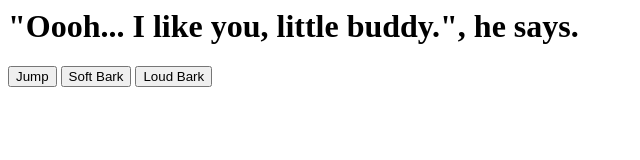
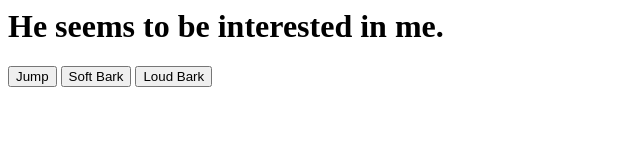
Before and after one commit to instafluff/LudumDare47, a website: page index.html in a window 1280 px wide. Both pictures are taken after a click on the button "Sniff Around". Shown: the whole page, without its empty margins (0-640 px from the left). Drawn offline with nearby package versions, Linux system fonts and the light colour scheme; no server answers.

Commit message:
SFX and updated gameplay

```diff
--- a/index.html
+++ b/index.html
@@ -11,16 +11,79 @@
 		<button id="option_2" onclick="doAction(1)">Option 2</button>
 		<button id="option_3" onclick="doAction(2)">Option 3</button>
 		<script>
+		var t1 = new Date().getTime();
+		let sfx_adopted = new Howl({
+			src: [ `web/assets/adopted.mp3` ],
+			autoplay: false,
+			loop: false,
+			volume: 0.5
+		});
+		let sfx_denied = new Howl({
+			src: [ `web/assets/denied.mp3` ],
+			autoplay: false,
+			loop: false,
+			volume: 0.5
+		});
+		let sfx_disappoint = new Howl({
+			src: [ `web/assets/disappoint.mp3` ],
+			autoplay: false,
+			loop: false,
+			volume: 0.5
+		});
+		let sfx_neutral = new Howl({
+			src: [ `web/assets/neutral.mp3` ],
+			autoplay: false,
+			loop: false,
+			volume: 0.5
+		});
+		let sfx_interested = new Howl({
+			src: [ `web/assets/interested.mp3` ],
+			autoplay: false,
+			loop: false,
+			volume: 0.5
+		});
+		let sfx_veryinterested = new Howl({
+			src: [ `web/assets/veryinterested.mp3` ],
+			autoplay: false,
+			loop: false,
+			volume: 0.5
+		});
+		let winMusic = new Howl({
+			src: [ `web/assets/LD47_-_win.mp3` ],
+			autoplay: false,
+			loop: false,
+			volume: 0.25,
+			onend: function() {
+				console.log( "end win music" );
+			}
+		});
 		let music = new Howl({
-		  src: [ 'web/LD47-Mainthemev3.mp3' ],
-		  autoplay: true,
+		  src: [ 'web/assets/LD47-Mainthemev3.mp3' ],
+		  autoplay: false,
 		  loop: true,
 		  volume: 0.25,
+		  onplay: function() {
+			  t1 = new Date().getTime();
+		  },
 		  onend: function() {
-		    console.log('Finished!');
+			  console.log('Finished!');
 		  }
 		});
+		const beat = 60000 / 168;
+		const trackOffset = beat*2;
 		music.play();
+		function playWinMusic() {
+			let diff = new Date().getTime() - t1;
+			let beats = (diff - trackOffset)/beat;
+			let waitTime = Math.round((((beats - (beats % 8))/8 + 1)*8-beats) * beat);
+
+			console.log( "Waiting for " + waitTime + " miliseconds" );
+			setTimeout( () => {
+				console.log( "NOW!" );
+				// music.stop();
+				sfx_adopted.play();
+			}, waitTime );
+		}
 		function showText( text ) {
 			document.getElementById( "text" ).innerText = text;
 		}
@@ -112,6 +175,7 @@
 				// Final round!
 				if( totalScore >= goalTotalScore ) {
 					// Adopted! YAY!
+					playWinMusic();
 					showText( reactions.adopted[ getRandomInt( reactions.adopted.length ) ] );
 					setTimeout( () => {
 						showText( Celebration[ getRandomInt( Celebration.length ) ] );
@@ -119,6 +183,7 @@
 				}
 				else {
 					// Not adopted... next visitor!
+					sfx_denied.play();
 					showText( reactions.denied[ getRandomInt( reactions.denied.length ) ] );
 					setTimeout( () => {
 						showText( Encouragement[ getRandomInt( Encouragement.length ) ] );
@@ -130,15 +195,19 @@
 			}
 			else {
 				if( score < previousScore ) {
+					sfx_disappoint.play();
 					showText( reactions.disappointed[ getRandomInt( reactions.disappointed.length ) ] );
 				}
 				else if( score === previousScore ) {
+					sfx_neutral.play();
 					showText( reactions.neutral[ getRandomInt( reactions.neutral.length ) ] );
 				}
-				else if( score < previousScore + 1 ) {
+				else if( round < 3 || score < previousScore + 1 ) {
+					sfx_interested.play();
 					showText( reactions.interested[ getRandomInt( reactions.interested.length ) ] );
 				}
 				else {
+					sfx_veryinterested.play();
 					showText( reactions.veryinterested[ getRandomInt( reactions.veryinterested.length ) ] );
 				}
 				setupRound();
```
Also changed, not shown: 8 other files.
